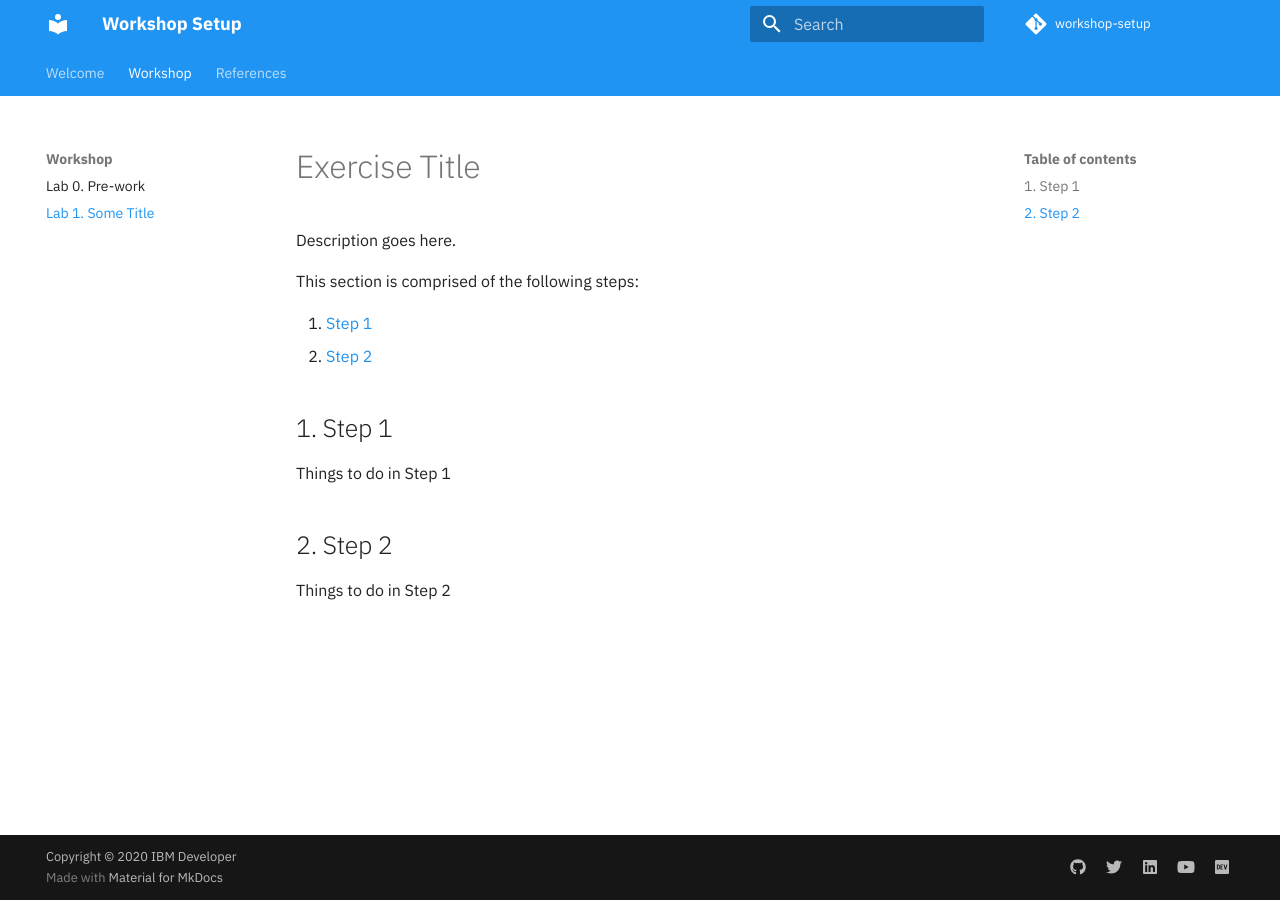
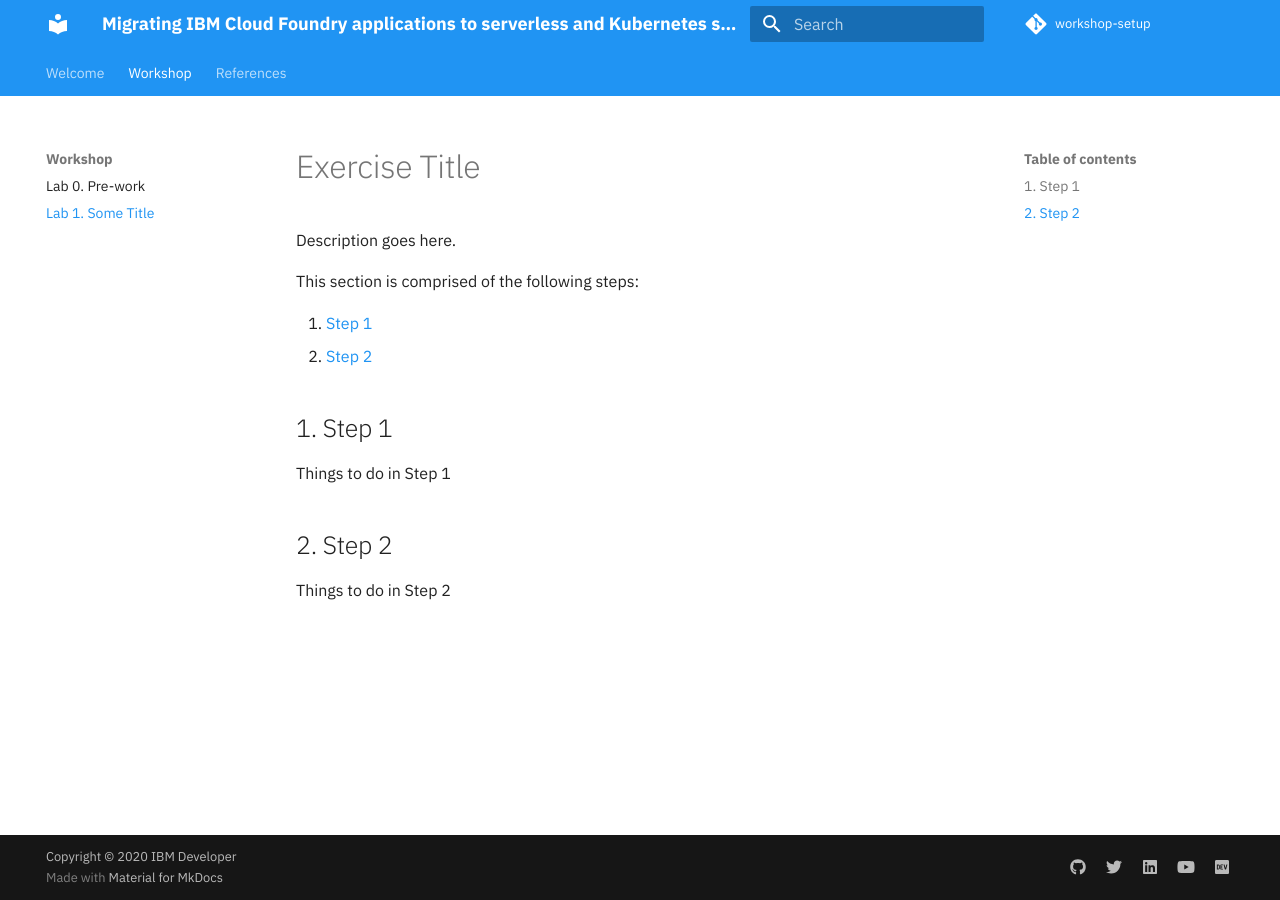
Before and after one commit to IBM/ibmcf-migration-tooling, an MkDocs documentation site: the page built from docs/lab-1/README.md, in a window 1280 px wide. Built offline with MkDocs 1.6.1 and Material for MkDocs 9.7.7, drawn with Linux system fonts in a browser that asks for light colours; comment, search, counter and statistics services are not loaded.

Commit message:
Update mkdocs.yml

```diff
--- a/mkdocs.yml
+++ b/mkdocs.yml
@@ -1,5 +1,5 @@
 # Project information
-site_name: Workshop Setup
+site_name: Migrating IBM Cloud Foundry applications to serverless and Kubernetes services on IBM Cloud
 site_url: https://ibm.github.io/ibmcf-migration-tooling
 site_author: IBM Developer
 
```
